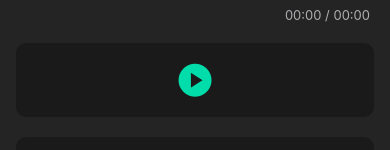
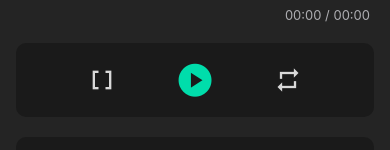
Before and after one commit to contability/app-expo-loop-tube, a React Native app: screen / in a window 390 px wide. Shown: the part 310-460 px from the top of the page. Built offline with nearby package versions, Linux system fonts and the light colour scheme.

Commit message:
(add) Implement repeat functionality for video playback with UI indicators

```diff
--- a/App.tsx
+++ b/App.tsx
@@ -68,6 +68,14 @@
     position: 'absolute',
     top: (-14 + 3) / 2,
   },
+  repeat: {
+    width: 14,
+    height: 14,
+    backgroundColor: 'red',
+    borderRadius: 14 / 2,
+    position: 'absolute',
+    top: (-14 + 3) / 2,
+  },
   urlListContainer: {
     backgroundColor: '#1A1A1A',
     borderRadius: 10,
@@ -97,6 +105,7 @@
     width: 50,
     alignItems: 'center',
     justifyContent: 'center',
+    marginHorizontal: 54,
   },
   timerText: {
     color: '#AEAEB2',
@@ -123,6 +132,9 @@
   const [isPlaying, setIsPlaying] = useState(false);
   const [durationInSec, setDurationInSec] = useState(0);
   const [currentTimeInSec, setCurrentTimeInSec] = useState(0);
+  const [repeatStartInSec, setRepeatStartInSec] = useState<number | null>(null);
+  const [repeatEndInSec, setRepeatEndInSec] = useState<number | null>(null);
+  const [repeated, setRepeated] = useState(false);
 
   const webViewRef = useRef<WebView | null>(null);
   const seekBarAnimRef = useRef(new Animated.Value(0));
@@ -231,6 +243,21 @@
     }),
   );
 
+  const onPressSetRepeatTime = () => {
+    if (repeatStartInSec === null) {
+      setRepeatStartInSec(currentTimeInSec);
+    } else if (repeatEndInSec === null) {
+      setRepeatEndInSec(currentTimeInSec);
+    } else {
+      setRepeatStartInSec(null);
+      setRepeatEndInSec(null);
+    }
+  };
+
+  const onPressRepeat = () => {
+    setRepeated(!repeated);
+  };
+
   useEffect(() => {
     if (isPlaying) {
       const id = setInterval(() => {
@@ -253,6 +280,14 @@
       useNativeDriver: false,
     }).start();
   }, [currentTimeInSec]);
+
+  useEffect(() => {
+    if (repeated && repeatStartInSec !== null && repeatEndInSec !== null) {
+      if (currentTimeInSec > repeatEndInSec) {
+        webViewRef.current?.injectJavaScript(`player.seekTo(${repeatStartInSec}, true);`);
+      }
+    }
+  }, [currentTimeInSec, repeatEndInSec, repeatStartInSec, repeated]);
 
   return (
     <SafeAreaView style={styles.safearea}>
@@ -328,9 +363,14 @@
             },
           ]}
         />
+        {repeatStartInSec && <View style={[styles.repeat, { left: (repeatStartInSec / durationInSec) * YT_WIDTH }]} />}
+        {repeatEndInSec && <View style={[styles.repeat, { left: (repeatEndInSec / durationInSec) * YT_WIDTH }]} />}
       </View>
       <Text style={styles.timerText}>{`${currentTimeText} / ${durationText}`}</Text>
       <View style={styles.controller}>
+        <TouchableOpacity onPress={onPressSetRepeatTime}>
+          <Icon name="data-array" size={28} color="#D9D9D9" />
+        </TouchableOpacity>
         {isPlaying ? (
           <TouchableOpacity
             style={styles.playButton}
@@ -350,6 +390,9 @@
             <Icon name="play-circle" size={39.58} color="#00DDAB" />
           </TouchableOpacity>
         )}
+        <TouchableOpacity onPress={onPressRepeat}>
+          <Icon name="repeat" size={28} color={repeated ? '#00DDA8' : '#D9D9D9'} />
+        </TouchableOpacity>
       </View>
       <View style={styles.urlListContainer}>
         <TouchableOpacity
```
